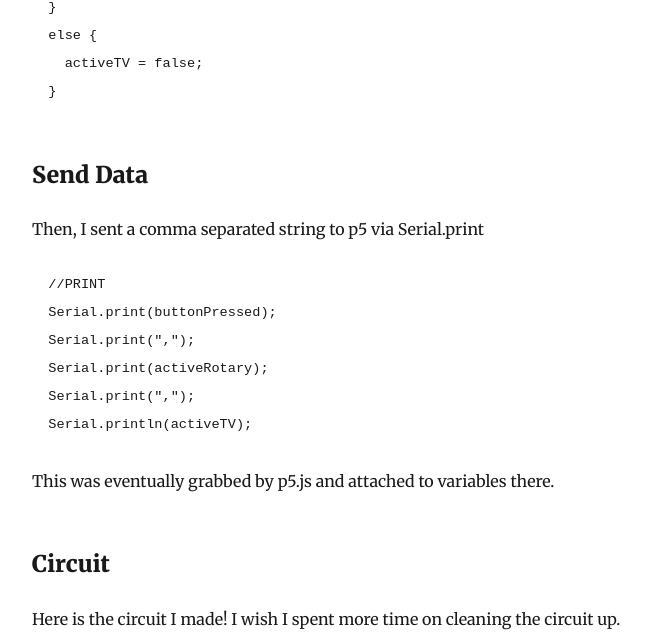
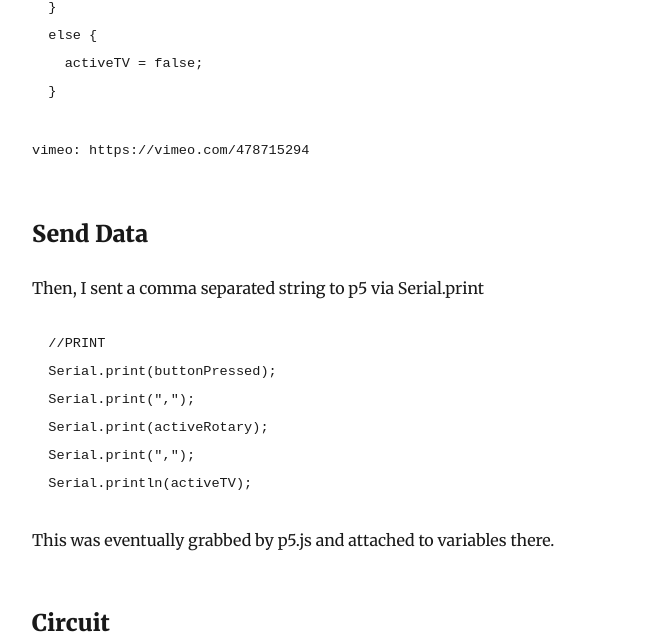
Before and after one commit to FlupC/personal-blog, a Gatsby site: page /blog/physical-computing-assignment-2-1/ in a window 1280 px wide. Shown: the part 3652-4291 px from the top of the page, without its empty margins (293-944 px from the left). Built offline with nearby package versions, Linux system fonts and the light colour scheme; Gatsby itself is replaced by a stand-in of ours; some packages are replaced by stand-ins of ours; code samples lack their colours.

Commit message:
Update Blog “physical-computing-assignment-2-1”

````diff
--- a/content/blog/physical-computing-assignment-2-1.md
+++ b/content/blog/physical-computing-assignment-2-1.md
@@ -101,6 +101,7 @@ This proximity sensor is the inspiration for approaching the piece. When not act
     activeTV = false;
   }
 ```
+`vimeo: https://vimeo.com/478715294`
 ### Send Data
 Then, I sent a comma separated string to p5 via Serial.print
 
````
